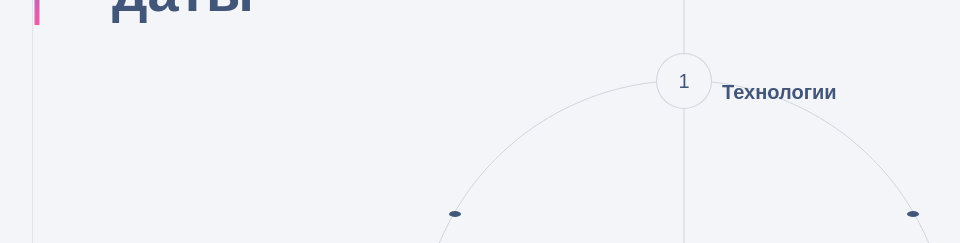
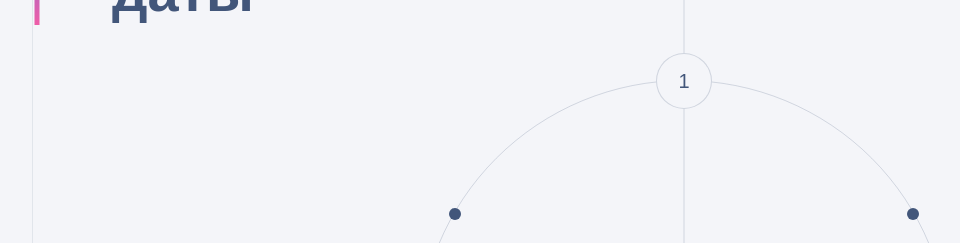
Before and after one commit to Sun-in-summer/only_for, a React app in the folder timeline-block/: page / in a window 1280 px wide. Shown: the part 557-800 px from the top of the page, without its empty margins (56-1016 px from the left). Built offline with nearby package versions, Linux system fonts and the light colour scheme.

Commit message:
styles of TITLE in work

```diff
--- a/timeline-block/src/components/circle-time-line/circle-time-line.tsx
+++ b/timeline-block/src/components/circle-time-line/circle-time-line.tsx
@@ -29,9 +29,11 @@ const CircleTimeline: React.FC<CircleTimelineProps> = ({
   const lastActivePeriod = useRef(activePeriod);
 
   const [circleRotation, setCircleRotation] = useState(0);
+  const [animationComplete, setAnimationComplete] = useState(true);
 
   useEffect(() => {
     if (activePeriod !== lastActivePeriod.current) {
+      setAnimationComplete(false);
       animateToPosition(activePeriod);
     }
   }, [activePeriod]);
@@ -71,6 +73,9 @@ const CircleTimeline: React.FC<CircleTimelineProps> = ({
             gsap.getProperty(circleRef.current, "rotation") as number
           );
         }
+      },
+      onComplete: () => {
+        setAnimationComplete(true);
       },
     });
 
@@ -132,6 +137,7 @@ const CircleTimeline: React.FC<CircleTimelineProps> = ({
           dotsRef={dotsRef}
           onPeriodChange={onPeriodChange}
           circleRotation={circleRotation}
+          animationComplete={animationComplete}
         />
       </Circle>
     </CircleContainer>
--- a/timeline-block/src/components/period-point/period-point.styles.ts
+++ b/timeline-block/src/components/period-point/period-point.styles.ts
@@ -1,4 +1,25 @@
 import styled from "styled-components";
+
+
+export const PointTitle = styled.div`
+  position: absolute;
+  left: 65px;
+  top: 50%;
+  transform: translateY(-50%);
+  font-size: 20px;
+  font-weight: 700;
+  color: #42567a;
+  white-space: nowrap;
+`;
+
+export const InnerContentWrapper = styled.div`
+  display: flex;
+  flex-direction: column;
+  align-items: center;
+  justify-content: center;
+  width: 100%;
+  height: 100%;
+`;
 
 export const PeriodPoint = styled.button`
   position: absolute;
@@ -21,12 +42,46 @@ export const PeriodPoint = styled.button`
 
   &.inactive {
     width: 6px;
-    height: 6px;
+    height: 12px;
     background: #42567a;
   }
 
   &:hover.inactive {
     background: #5d5fef;
+    width: 56px;
+    height: 56px;
+    background: #f4f5f9;
+    border: 1px solid rgba(66, 86, 122, 0.2);
+  }
+
+  // Default state for PointTitle: hidden
+  ${PointTitle} {
+    opacity: 0;
+    visibility: hidden;
+    transition: opacity 0.3s ease, visibility 0.3s ease;
+    pointer-events: none;
+  }
+
+  // Condition 1: Inactive point, on hover - show title
+  &.inactive:hover ${PointTitle} {
+    opacity: 1;
+    visibility: visible;
+    pointer-events: auto;
+  }
+
+  // Condition 2: Active point, animation finished - show title
+  &.active.animation-complete ${PointTitle} {
+    opacity: 1;
+    visibility: visible;
+    pointer-events: auto;
+  }
+
+  // Condition 3: During animation (when .animation-complete is NOT present) - hide title for ALL points
+  // This rule overrides the hover/active rules when animation is ongoing
+  &:not(.animation-complete) ${PointTitle} {
+    opacity: 0;
+    visibility: hidden;
+    pointer-events: none;
   }
 `;
 
@@ -34,15 +89,5 @@ export const PointNumber = styled.span`
   font-size: 20px;
   font-weight: 400;
   color: #42567a;
+
 `;
-
-export const PointTitle = styled.div`
-  position: absolute;
-  left: 65px;
-  top: 50%;
-  transform: translateY(-50%);
-  font-size: 20px;
-  font-weight: 700;
-  color: #42567a;
-  white-space: nowrap;
-`;
--- a/timeline-block/src/components/period-point/period-point.tsx
+++ b/timeline-block/src/components/period-point/period-point.tsx
@@ -1,5 +1,5 @@
 import { TimeSegment } from '../../shared/interfaces/time-segment';
-import { PeriodPoint as StyledPeriodPoint, PointNumber, PointTitle } from "./period-point.styles";
+import { PeriodPoint as StyledPeriodPoint, PointNumber, PointTitle, InnerContentWrapper } from "./period-point.styles";
 import { forwardRef } from 'react';
 
 type PeriodPointProps = {
@@ -10,10 +10,23 @@ type PeriodPointProps = {
   y: number;
   onClick: () => void;
   circleRotation: number;
+  animationComplete: boolean;
 };
 
 const PeriodPoint = forwardRef<HTMLButtonElement, PeriodPointProps>(
-  ({ index, period, isActive, x, y, onClick , circleRotation}, ref) => {
+  (
+    {
+      index,
+      period,
+      isActive,
+      x,
+      y,
+      onClick,
+      circleRotation,
+      animationComplete,
+    },
+    ref
+  ) => {
     const inverseRotation = -circleRotation;
     return (
       <StyledPeriodPoint
@@ -25,16 +38,12 @@ const PeriodPoint = forwardRef<HTMLButtonElement, PeriodPointProps>(
         }}
         onClick={onClick}
       >
-        {isActive && (
-          <PointNumber style={{ transform: `rotate(${inverseRotation}deg)` }}>
-            {index + 1}
-          </PointNumber>
-        )}
-        {isActive && (
-          <PointTitle style={{ transform: `rotate(${inverseRotation}deg)` }}>
-            {period.title}
-          </PointTitle>
-        )}
+        <InnerContentWrapper
+          style={{ transform: `rotate(${inverseRotation}deg)` }}
+        >
+          {isActive && <PointNumber>{index + 1}</PointNumber>}
+          <PointTitle>{period.title}</PointTitle>{" "}
+          </InnerContentWrapper>
       </StyledPeriodPoint>
     );
   }
--- a/timeline-block/src/components/period-points-list/period-points-list.tsx
+++ b/timeline-block/src/components/period-points-list/period-points-list.tsx
@@ -9,6 +9,7 @@ type PeriodPointsListProps = {
   onPeriodChange: (index: number) => void;
   dotsRef: React.MutableRefObject<(HTMLButtonElement | null)[]>;
   circleRotation: number;
+  animationComplete: boolean;
 };
 
 const PeriodPointsList: React.FC<PeriodPointsListProps> = ({
@@ -18,6 +19,8 @@ const PeriodPointsList: React.FC<PeriodPointsListProps> = ({
   onPeriodChange,
   dotsRef,
   circleRotation,
+  animationComplete,
+
 }) => {
   return (
     <>
@@ -40,6 +43,7 @@ const PeriodPointsList: React.FC<PeriodPointsListProps> = ({
             }}
             onClick={() => onPeriodChange(index)}
             circleRotation={circleRotation}
+            animationComplete={animationComplete}
           />
         );
       })}
```
